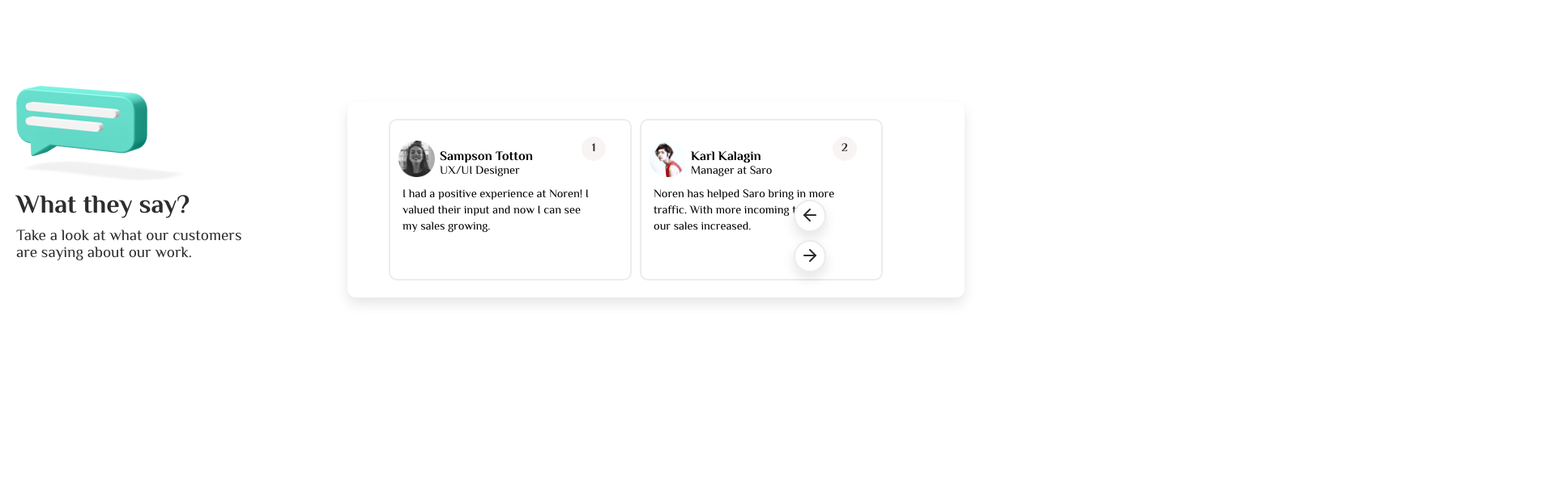
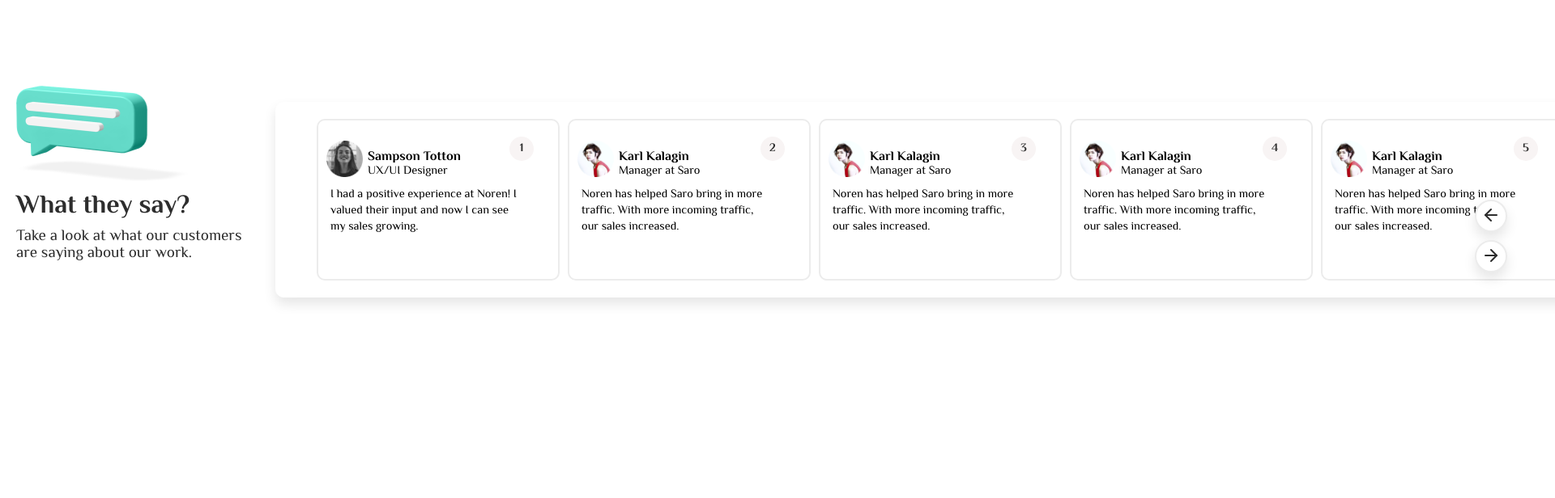
Before and after one commit to FengDenny/Figma2Dev, a React (Create React App) app in the folder noren/: page / in a window 1280 px wide. Shown: the part 3540-4156 px from the top of the page at 81% size, 1920 px wide, since content can reach past the window. Built offline with nearby package versions, Linux system fonts and the light colour scheme.

Commit message:
Update testimonials.js

```diff
--- a/noren/src/data/testimonials.js
+++ b/noren/src/data/testimonials.js
@@ -15,4 +15,28 @@ export const testimonialData = [
     testimonial:
       'Noren has helped Saro bring in more traffic. With more incoming traffic, our sales increased.  ',
   },
+  {
+    id: 3,
+    image: 'test2.png',
+    fullName: 'Karl Kalagin',
+    occupation: 'Manager at Saro',
+    testimonial:
+      'Noren has helped Saro bring in more traffic. With more incoming traffic, our sales increased.  ',
+  },
+  {
+    id: 4,
+    image: 'test2.png',
+    fullName: 'Karl Kalagin',
+    occupation: 'Manager at Saro',
+    testimonial:
+      'Noren has helped Saro bring in more traffic. With more incoming traffic, our sales increased.  ',
+  },
+  {
+    id: 5,
+    image: 'test2.png',
+    fullName: 'Karl Kalagin',
+    occupation: 'Manager at Saro',
+    testimonial:
+      'Noren has helped Saro bring in more traffic. With more incoming traffic, our sales increased.  ',
+  },
 ];
```
